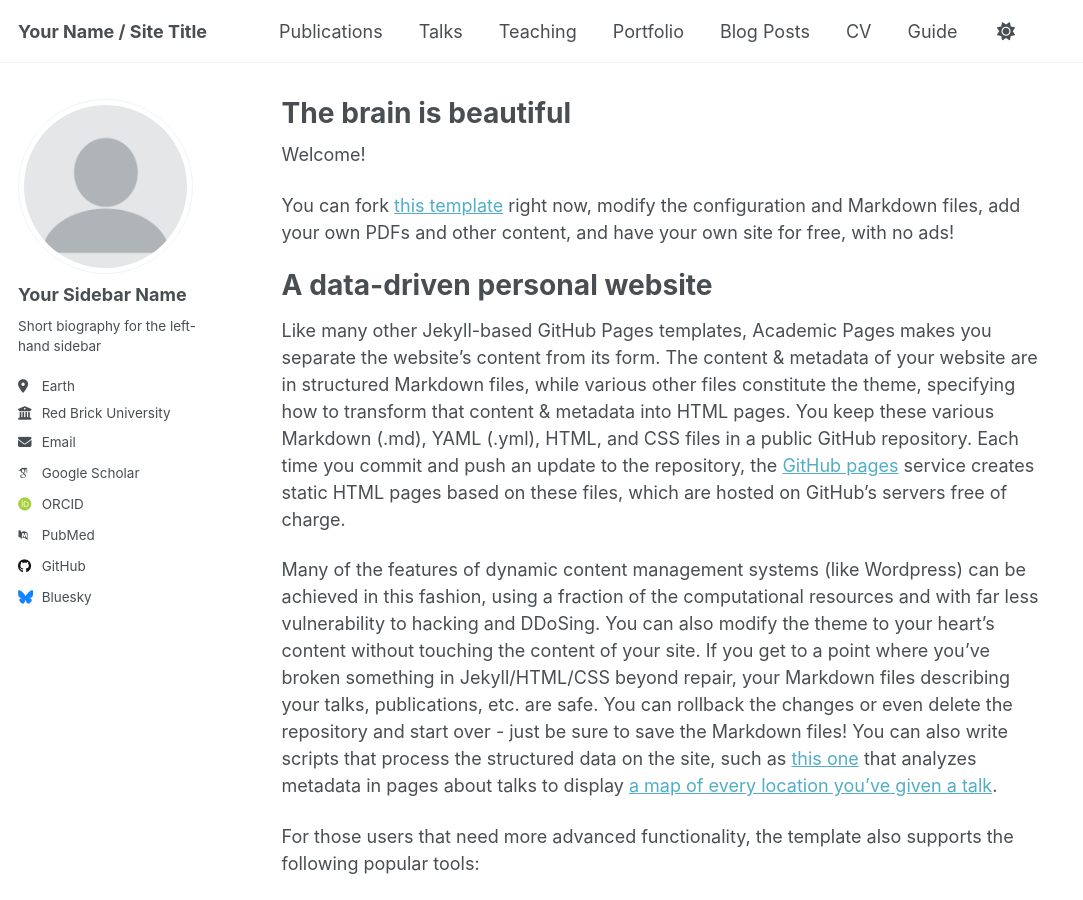
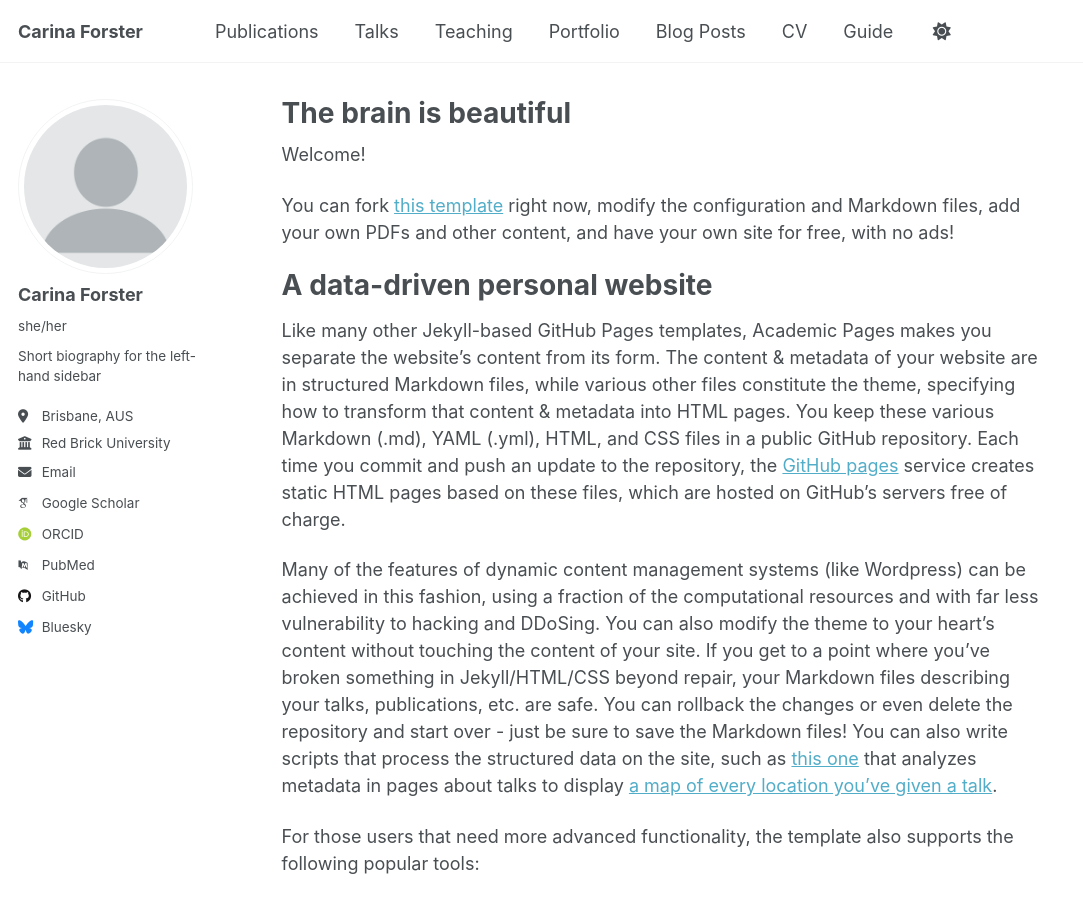
Before and after one commit to CarinaFo/CarinaForster.github.io, a Jekyll site: the page built from _pages/about.md, in a window 1280 px wide and 900 px high. Shown: the whole window, without its empty margins (0-1083 px from the left). Built offline with Jekyll 4.4.1, drawn with Linux system fonts in a browser that asks for light colours; some web fonts are replaced; a script that is not in the unit is left out.

Commit message:
added name

```diff
--- a/_config.yml
+++ b/_config.yml
@@ -9,7 +9,7 @@
 # Basic Site Settings
 locale                   : "en-US"
 site_theme               : "default" # Currently available options are "default", "air"
-title                    : "Your Name / Site Title"
+title                    : "Carina Forster"
 title_separator          : "-"
 name                     : &name "Your Name"
 description              : &description "Your Name's academic portfolio"   # Update this with a general description of your site, this is the default if not overridden by a page
@@ -24,13 +24,13 @@ repository               : "academicpages/academicpages.github.io"
 author:
   # Biographic information
   avatar           : "profile.png"
-  name             : "Your Sidebar Name"
-  pronouns         : # example: "she/her"
+  name             : "Carina Forster"
+  pronouns         : "she/her"
   bio              : "Short biography for the left-hand sidebar"
-  location         : "Earth"
+  location         : "Brisbane, AUS"
   employer         : "Red Brick University"
   uri              : # URL
-  email            : "none@example.org"
+  email            : "carina.forster@qimrb.edu.au"
 
   # Academic websites
   academia         : # URL
```
